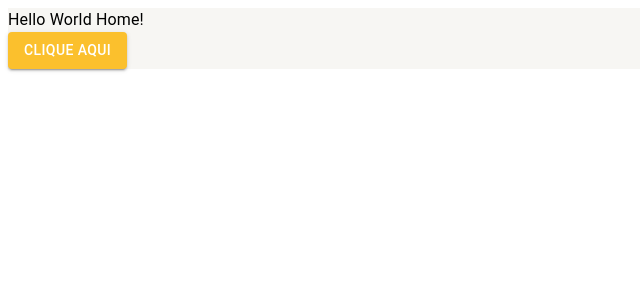
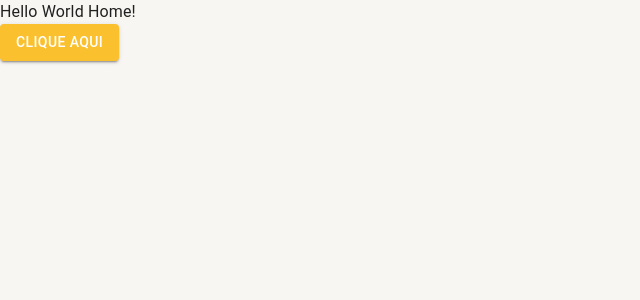
Before and after one commit to AndersonNascimentoAFSN/dash-mui-typescript, a React (Vite) app: page / in a window 1280 px wide. Shown: the top 300 px of the page, without its empty margins (0-640 px from the left). Built offline with nearby package versions, Linux system fonts and the light colour scheme.

Commit message:
add toggle theme

```diff
--- a/src/App.tsx
+++ b/src/App.tsx
@@ -1,8 +1,10 @@
+import { CssBaseline } from "@mui/material";
 import { AppRoutes } from "./routes";
 
 export function App() {
   return (
     <div>
+      <CssBaseline />
       <AppRoutes />
     </div>
   );
--- a/src/pages/Home/index.tsx
+++ b/src/pages/Home/index.tsx
@@ -1,10 +1,12 @@
 import { Typography, Button } from "@mui/material";
+import { useAppThemeContext } from "../../shared/contexts";
 
 export function Home() {
+  const { toggleTheme } = useAppThemeContext();
   return (
     <div>
       <Typography>Hello World Home!</Typography>
-      <Button variant="contained" color="primary">
+      <Button variant="contained" color="primary" onClick={toggleTheme}>
         Clique Aqui
       </Button>
     </div>
--- a/src/shared/contexts/ThemeContext.tsx
+++ b/src/shared/contexts/ThemeContext.tsx
@@ -43,7 +43,7 @@ export const AppThemeProvider = ({ children }: AppProviderProps) => {
       <ThemeProvider theme={theme}>
         <Box
           width="100vw"
-          height="100v"
+          height="100vh"
           bgcolor={theme.palette.background.default}
         >
           {children}
```
